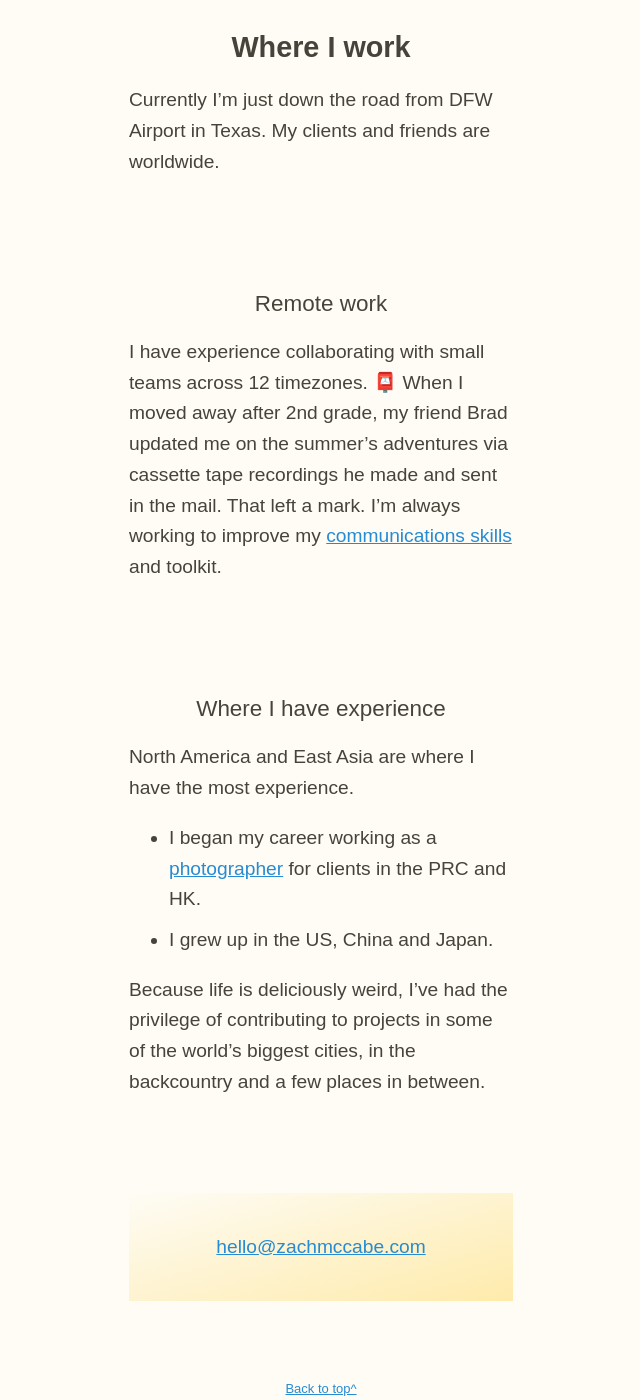
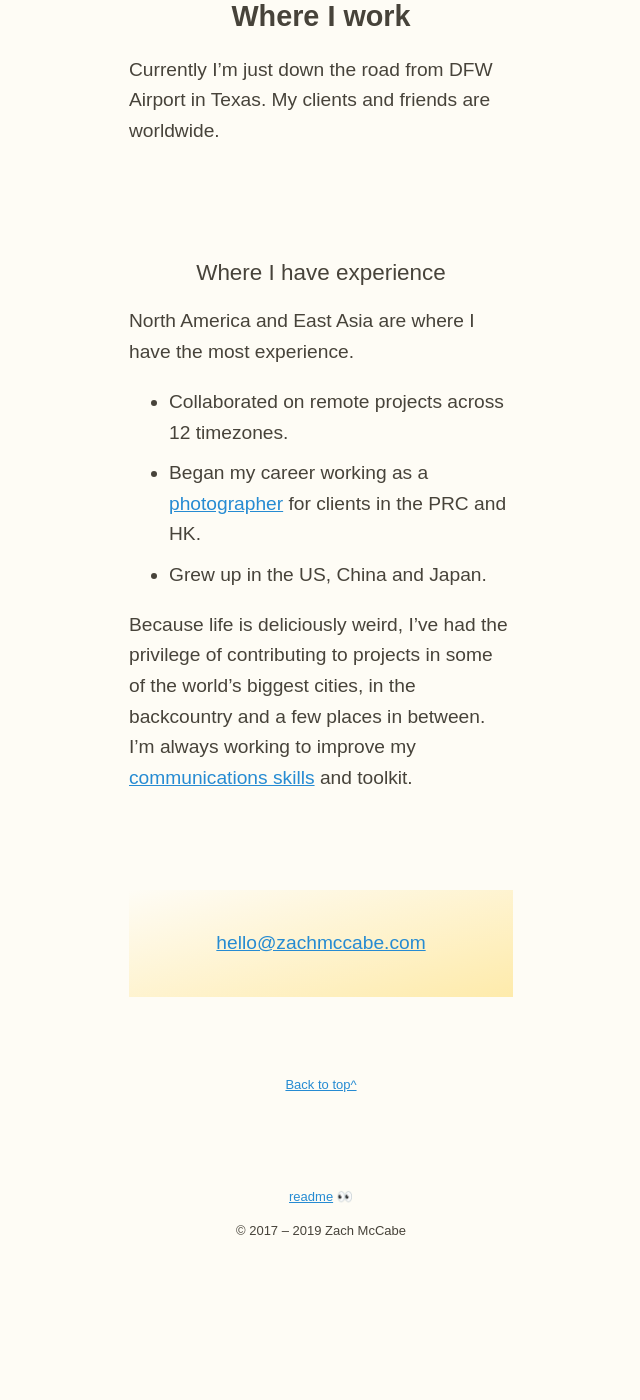
Before and after one commit to zachmccabe/zachmccabe.github.io, a Jekyll site: the page built from about.md, in a window 1280 px wide and 1400 px high, scrolled down 1633 px. Shown: the whole window, without its empty margins (319-959 px from the left). Built offline with Jekyll 4.4.1, drawn with Linux system fonts in a browser that asks for light colours; after the commit the page ends 2953 px from its top, so only the background shows below that; some of the changed text lies outside the part shown.

Commit message:
Update about.md

```diff
--- a/about.md
+++ b/about.md
@@ -8,9 +8,7 @@ cta: <a href="mailto:hello@zachmccabe.com">hello@zachmccabe.com</a>
 ---
 
 
-Hi. It's Zach. I'm an optimist: I believe all ideas begin with bullshit, and then you [iterate.](https://www.zachmccabe.com/bullshit.html)
-
-You can use this website to see what I'm up to [now.](https://www.zachmccabe.com/now.html) Otherwise, keep reading to learn more about me.
+Hi. It's Zach. You can use this website to see what I'm up to [now.](https://www.zachmccabe.com/now.html) Otherwise, keep reading to learn more about me.
 
 
 
@@ -40,24 +40,16 @@ You can take a peek at ongoing and upcoming [projects,](https://www.zachmccabe.c
 
 
 
-
 ## Where I work
 
 Currently I'm just down the road from DFW Airport in Texas. My clients and friends are worldwide.
 
 
-
-### Remote work
-
-I have experience collaborating with small teams across 12 timezones. 📮 When I moved away after 2nd grade, my friend Brad updated me on the summer's adventures via cassette tape recordings he made and sent in the mail. That left a mark. I'm always working to improve my [communications skills](https://www.zachmccabe.com/just_ask.html) and toolkit.
-
-
-
 ### Where I have experience
 
 North America and East Asia are where I have the most experience.
+  + Collaborated on remote projects across 12 timezones.
+  + Began my career working as a [photographer](https://www.zachmccabe.com/postcard.html) for clients in the PRC and HK.
+  + Grew up in the US, China and Japan.
 
-  + I began my career working as a [photographer](https://www.zachmccabe.com/postcard.html) for clients in the PRC and HK.
-  + I grew up in the US, China and Japan.
-
-Because life is deliciously weird, I've had the privilege of contributing to projects in some of the world's biggest cities, in the backcountry and a few places in between.
+Because life is deliciously weird, I've had the privilege of contributing to projects in some of the world's biggest cities, in the backcountry and a few places in between. I'm always working to improve my [communications skills](https://www.zachmccabe.com/just_ask.html) and toolkit.
```
Also changed, not shown: other parts of about.md (+3 -1 lines).
